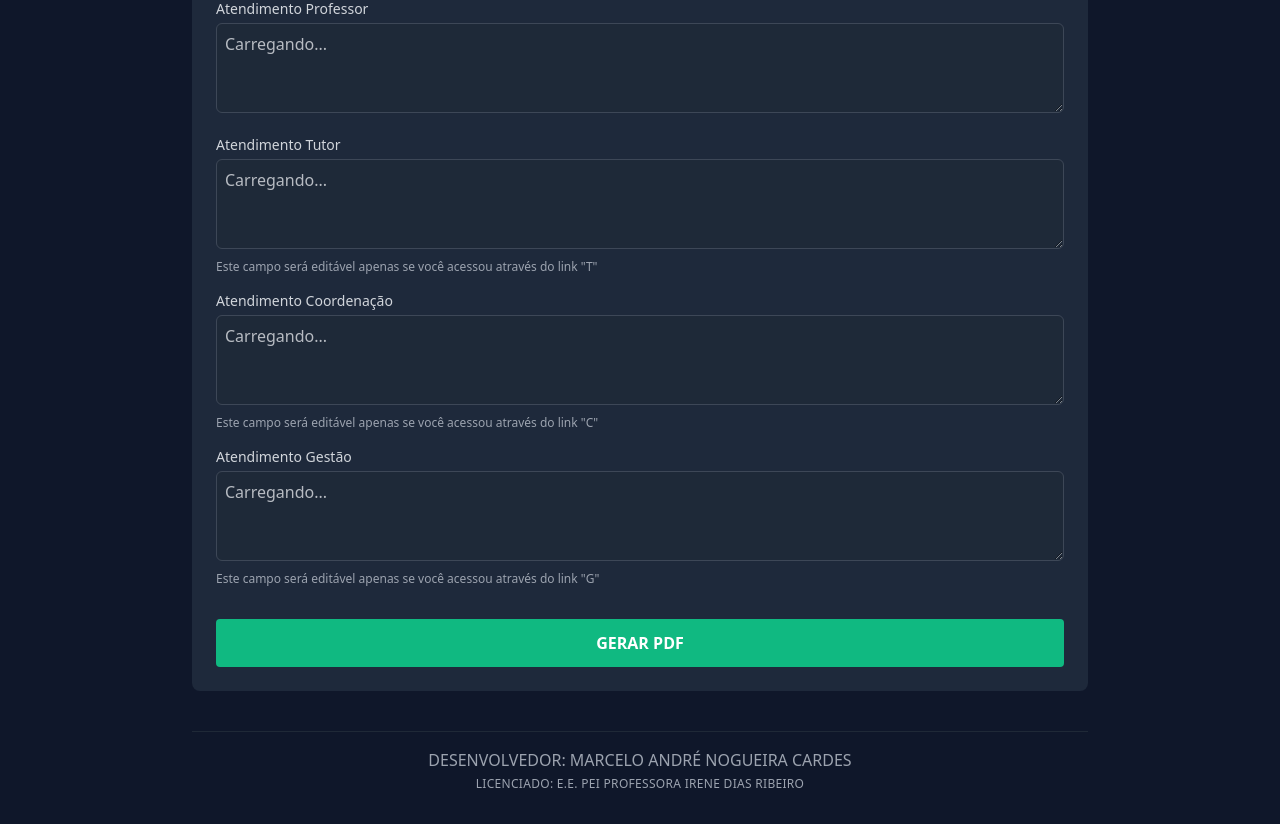
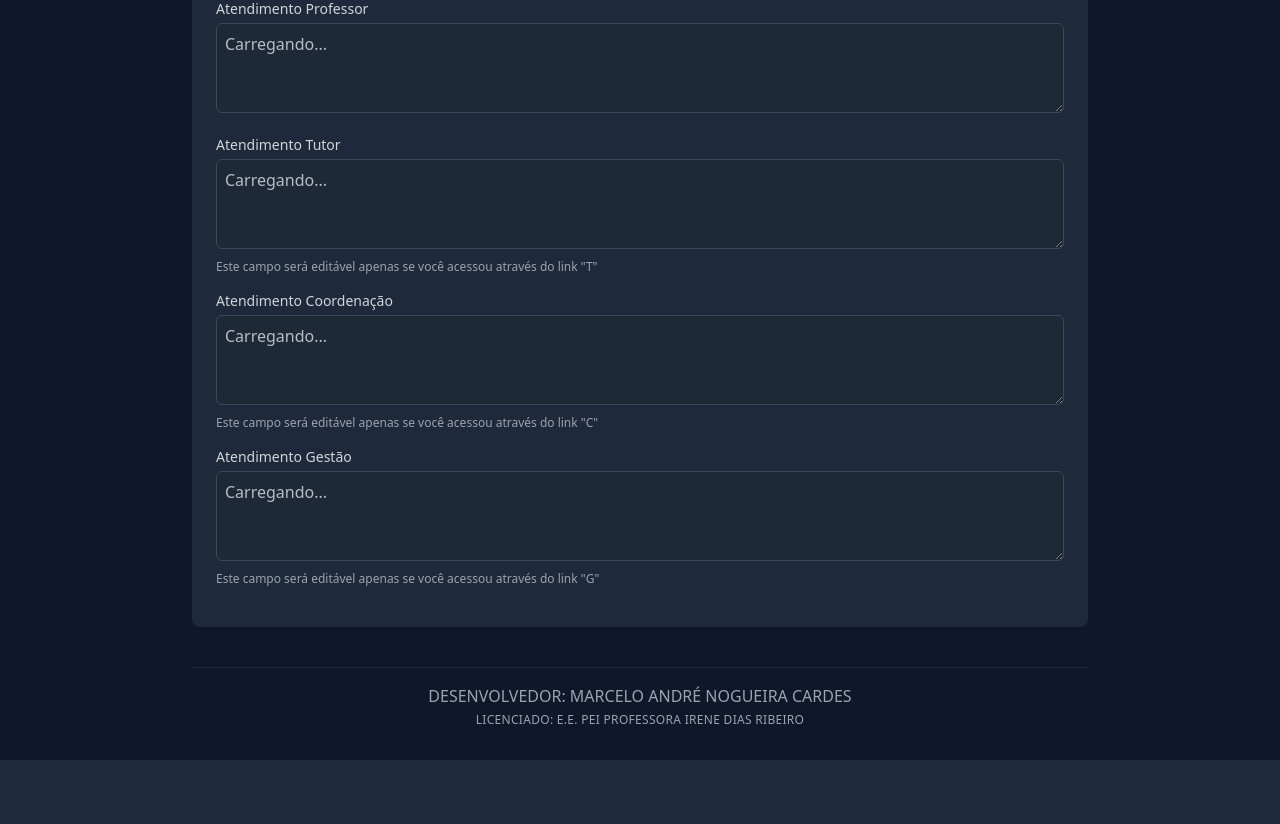
Before and after one commit to mcardes77-cmd/SGCE_IDR, a Flask app: page /gestao_ocorrencia_editar in a window 1280 px wide. Shown: the part 597-1421 px from the top of the page. After the commit the page ends 1357 px from the top, so only its background shows below. Run offline with Flask 3, Linux system fonts and the light colour scheme; some libraries are stand-ins or nearby versions.

Commit message:
Update gestao_ocorrencia_editar.html

```diff
--- a/templates/gestao_ocorrencia_editar.html
+++ b/templates/gestao_ocorrencia_editar.html
@@ -129,9 +129,6 @@
                 </button>
             </form>
 
-            <button type="button" onclick="gerarPDFAluno()" class="w-full bg-accent hover:bg-emerald-700 py-3 rounded font-bold text-white mt-4">
-                GERAR PDF
-            </button>
         </div>
 
         <footer class="w-full text-center mt-10 p-4 text-gray-400 text-sm border-t border-gray-800">
```
